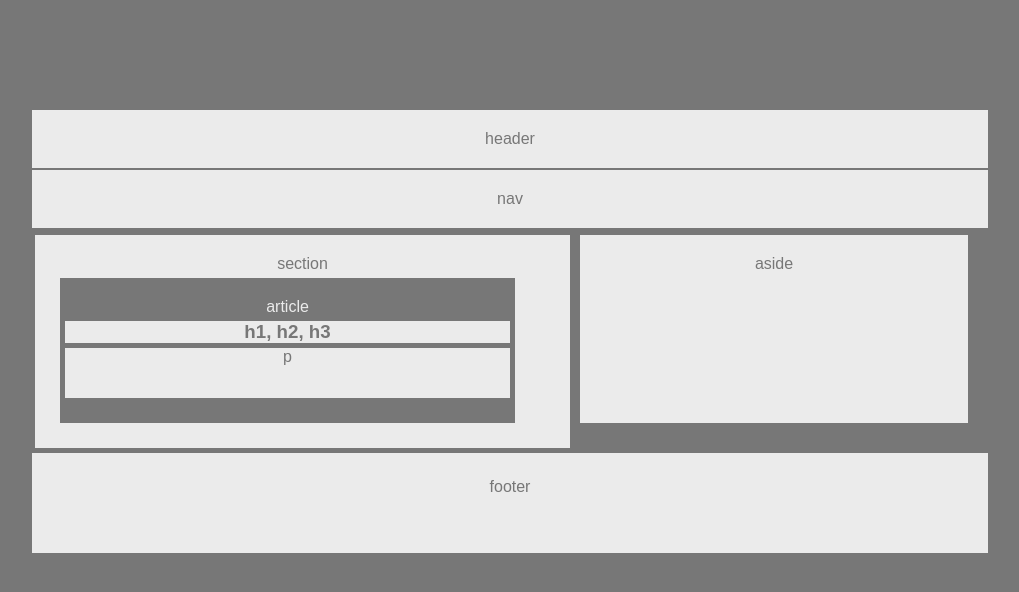
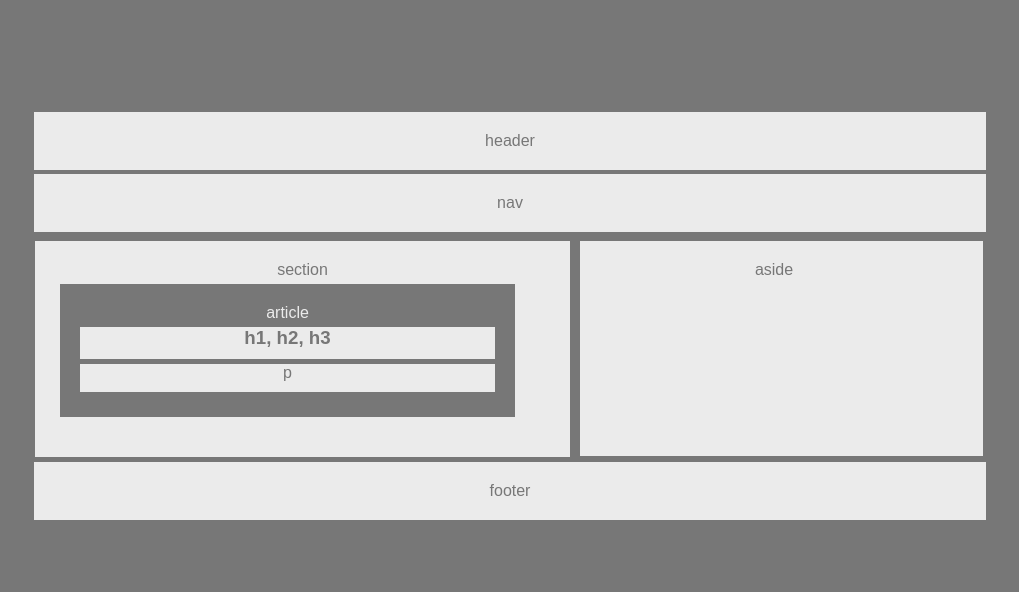
Before and after one commit to merhutch/HW-Wireframe, a plain HTML site: page index.html in a window 1280 px wide. Shown: the whole page, without its empty margins (78-1097 px from the left). Drawn offline with Linux system fonts and the light colour scheme.

Commit message:
improved CSS styling

```diff
--- a/index.html
+++ b/index.html
@@ -23,10 +23,10 @@
 					section
 					<article>
 						article
-						<h1 id="headers">
-							h1, h2, h3
+						<h1 id="headers">h1, h2, h3
 						</h1>
-						<p>p</p>
+						<p>p
+						</p>
 					</article>
 				</section>
 				<aside>
@@ -34,7 +34,7 @@
 				</aside>
 			</div>
 			<footer>
-				<p>footer</p>
+				footer
 			</footer>
 		</div>
 	</body>
--- a/style.css
+++ b/style.css
@@ -12,7 +12,7 @@ body {
 
 footer, header, nav {
 	clear: both;
-	margin: 2px;
+	margin: 4px;
 	background-color: #ebebeb;
 	color: #777;
 	text-align: center;
@@ -24,16 +24,23 @@ footer, header, nav {
 	font-weight: bold;
 	background-color: #ebebeb;
 	color: #777;
-	margin: 5px;
+	margin-top: 5px;
+	margin-left: 20px;
+	margin-right: 20px;
+	margin-bottom: 5px;
 	text-align: center;
+	padding-bottom: 10px;
 }
 
 p {
 	background-color: #ebebeb;
 	color: #777;
-	margin: 5px;
+	margin-top: 5px;
+	margin-left: 20px;
+	margin-right: 20px;
+	margin-bottom: 5px;
 	text-align: center;
-	height: 50px;
+	padding-bottom: 10px;
 }
 
 section {
@@ -43,6 +50,7 @@ section {
 	color: #777;
 	text-align: center;
 	padding: 20px;
+	padding-bottom: 35px;
 	margin: 5px;
 }
 
@@ -54,6 +62,7 @@ article {
 	text-align: center;
 	padding-top: 20px;
 	padding-bottom: 20px;
+	margin-left: 20px;
 	margin: 5px;
 }
 
@@ -64,8 +73,8 @@ aside {
 	color: #777;
 	text-align: center;
 	padding-top: 20px;
-	padding-bottom: 150px;
+	padding-bottom: 177px;
 	padding-left: 50px;
-	padding-right: 50px;
+	padding-right: 65px;
 	margin: 5px;
 }
```
